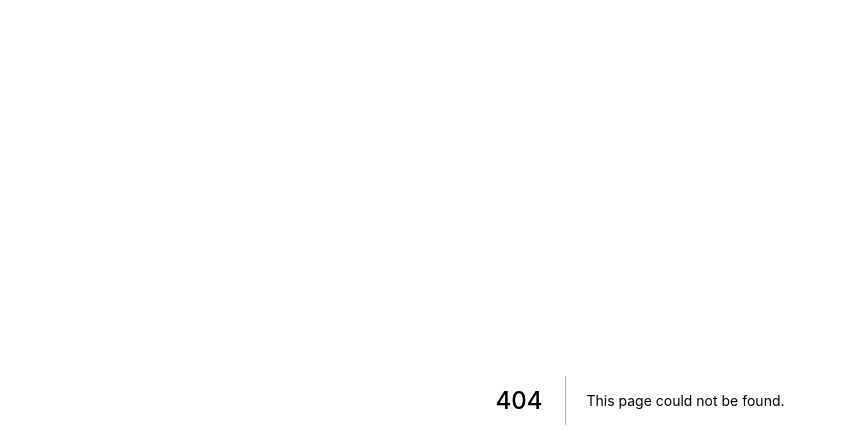
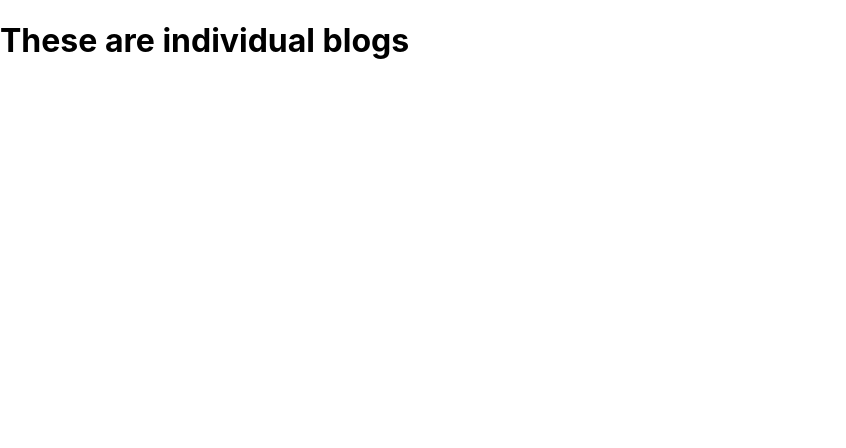
Before and after one commit to Sashankr/Next-JS-Demo, a Next.js app: page /blog/1 in a window 1280 px wide. Before the commit this address had no page. Shown: the top 448 px of the page, without its empty margins (0-846 px from the left). Built offline with nearby package versions, Linux system fonts and the light colour scheme.

Commit message:
dynamic routes with blog example

```diff
--- /dev/null
+++ b/pages/blog/[blogId].tsx
@@ -0,0 +1,5 @@
+export default function IndividualBlog(){
+    return (
+        <h1>These are individual blogs</h1>
+    )
+}
--- /dev/null
+++ b/pages/blog/index.tsx
@@ -0,0 +1,5 @@
+export default function Blog(){
+    return(
+        <h1>Welcome to my blog</h1>
+    )
+}
```
